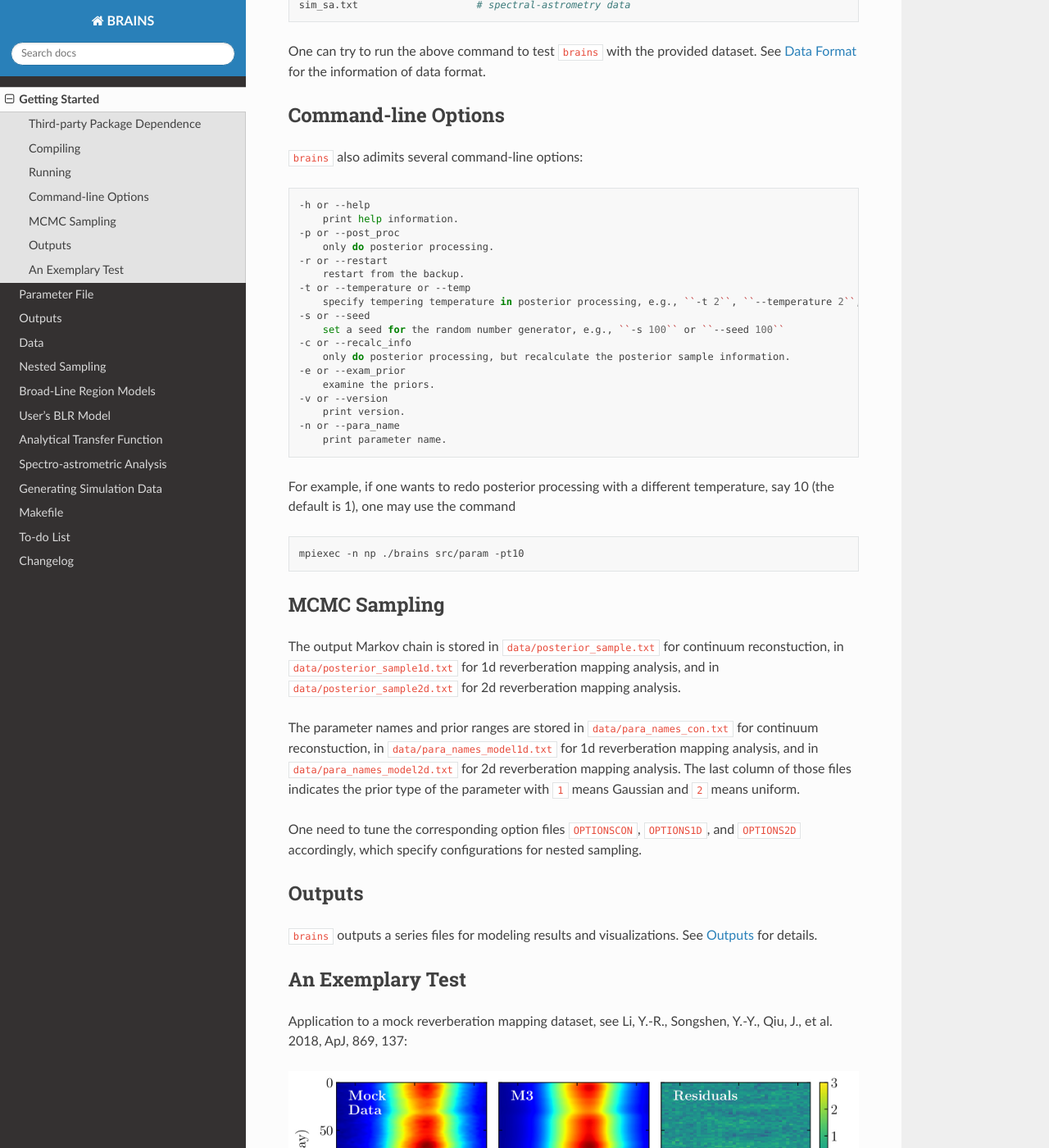
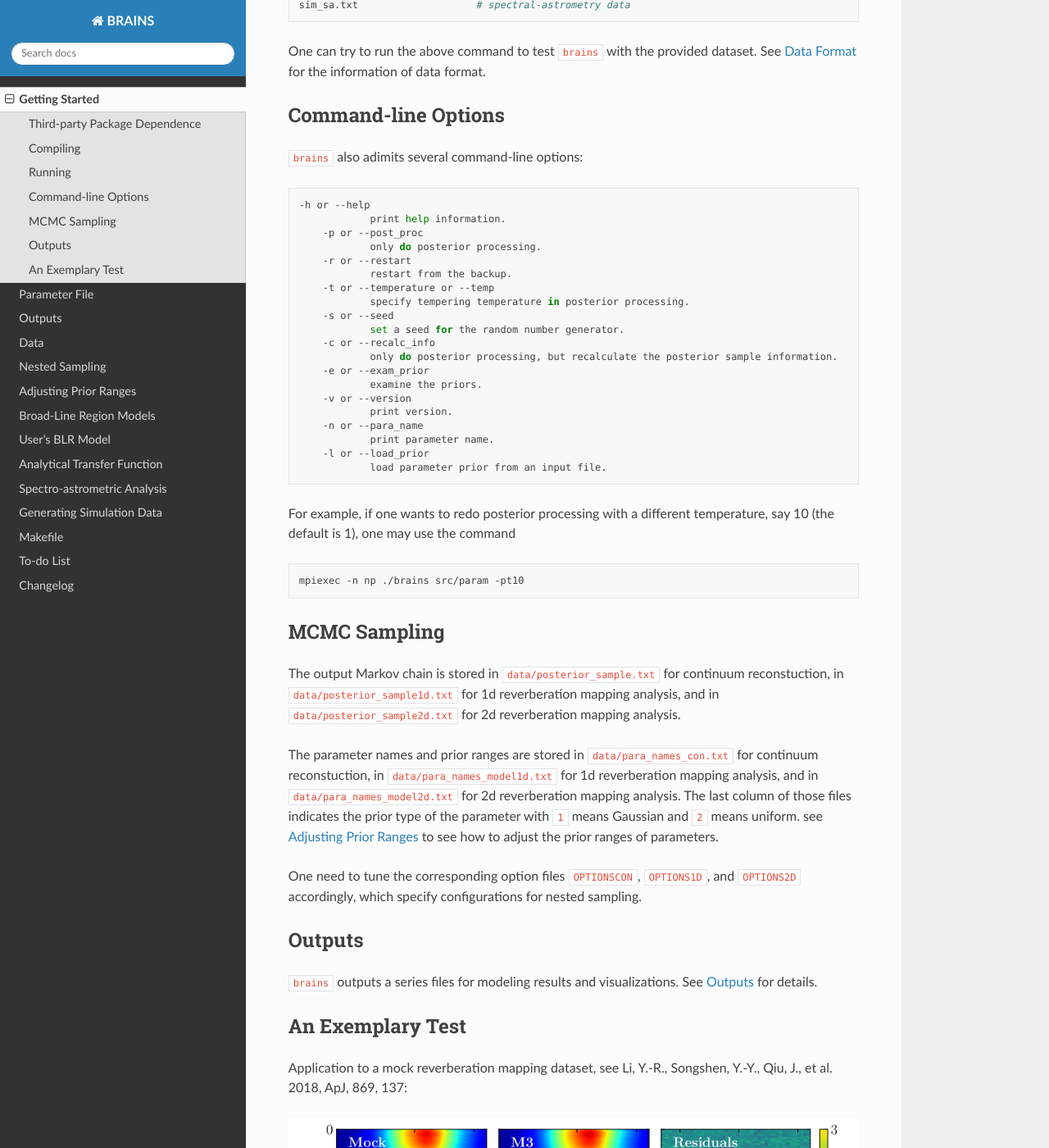
Before and after one commit to LiyrAstroph/BRAINS, a Sphinx documentation site: the page built from docs/getting_started.rst, in a window 1280 px wide and 1400 px high, scrolled down 1225 px. Shown: the whole window at 82% size. Built offline with Sphinx 7.4.7 and the Read the Docs theme 2.0.0, drawn with Linux system fonts in a browser that asks for light colours.

Commit message:
update docs by adding prior.rst.

```diff
--- a/docs/getting_started.rst
+++ b/docs/getting_started.rst
@@ -66,23 +66,25 @@ Command-line Options
 .. code-block:: bash
 
     -h or --help
-        print help information.
-    -p or --post_proc
-        only do posterior processing.
-    -r or --restart
-        restart from the backup.
-    -t or --temperature or --temp
-        specify tempering temperature in posterior processing, e.g., ``-t 2``, ``--temperature 2``, or ``--temp 2``.
-    -s or --seed
-        set a seed for the random number generator, e.g., ``-s 100`` or ``--seed 100``
-    -c or --recalc_info
-        only do posterior processing, but recalculate the posterior sample information.
-    -e or --exam_prior
-        examine the priors.
-    -v or --version
-        print version.
-    -n or --para_name
-        print parameter name.
+		print help information.
+	-p or --post_proc
+		only do posterior processing.
+	-r or --restart
+		restart from the backup.
+	-t or --temperature or --temp
+		specify tempering temperature in posterior processing.
+	-s or --seed
+		set a seed for the random number generator.
+	-c or --recalc_info
+		only do posterior processing, but recalculate the posterior sample information.
+	-e or --exam_prior
+		examine the priors.
+	-v or --version
+		print version.
+	-n or --para_name
+		print parameter name.
+	-l or --load_prior
+		load parameter prior from an input file.
 
 For example, if one wants to redo posterior processing with a different temperature, say 10 (the default is 1), one may use the command
 
@@ -98,6 +100,7 @@ MCMC Sampling
 The output Markov chain is stored in ``data/posterior_sample.txt`` for continuum reconstuction, in ``data/posterior_sample1d.txt`` for 1d reverberation mapping analysis, and in ``data/posterior_sample2d.txt`` for 2d reverberation mapping analysis.
 
 The parameter names and prior ranges are stored in ``data/para_names_con.txt`` for continuum reconstuction, in ``data/para_names_model1d.txt`` for 1d reverberation mapping analysis, and in ``data/para_names_model2d.txt`` for 2d reverberation mapping analysis. The last column of those files indicates the prior type of the parameter with ``1`` means Gaussian and ``2`` means uniform.
+see  :ref:`prior_label` to see how to adjust the prior ranges of parameters.
 
 One need to tune the corresponding option files ``OPTIONSCON``, ``OPTIONS1D``, and ``OPTIONS2D`` accordingly, which specify configurations for nested sampling.
 
--- a/docs/index.rst
+++ b/docs/index.rst
@@ -27,6 +22,7 @@ Documentation
    output.rst
    data.rst
    mcmc.rst
+   prior.rst
    model.rst
    user_model.rst
    transfun.rst
```
Also changed, not shown: other parts of docs/index.rst (+0 -5 lines), docs/prior.rst (added, +40 -0 lines), docs/todo.rst (+9 -2 lines), 1 other file.
